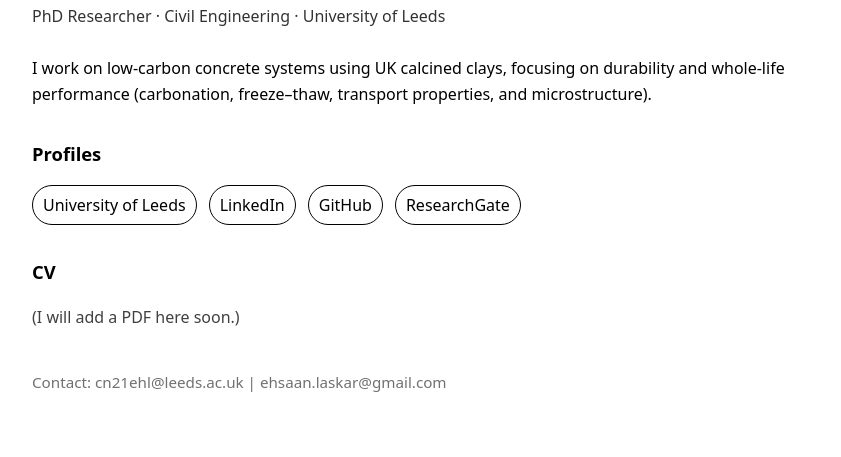
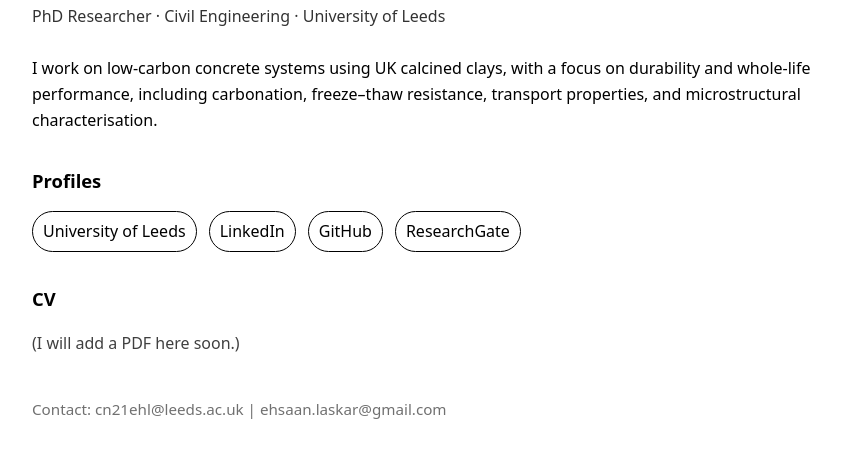
Before and after one commit to ehsaanlaskar/ehsaanlaskar.com, a plain HTML site: page index.html in a window 1280 px wide. Shown: the part 113-570 px from the top of the page, without its empty margins (218-1059 px from the left). Drawn offline with Linux system fonts and the light colour scheme.

Commit message:
Update index.html

```diff
--- a/index.html
+++ b/index.html
@@ -46,8 +46,7 @@
   <p class="sub">PhD Researcher · Civil Engineering · University of Leeds</p>
 
   <p>
-    I work on low-carbon concrete systems using UK calcined clays, focusing on durability and whole-life performance
-    (carbonation, freeze–thaw, transport properties, and microstructure).
+    I work on low-carbon concrete systems using UK calcined clays, with a focus on durability and whole-life performance, including carbonation, freeze–thaw resistance, transport properties, and microstructural characterisation.
   </p>
 
   <h2>Profiles</h2>
```
